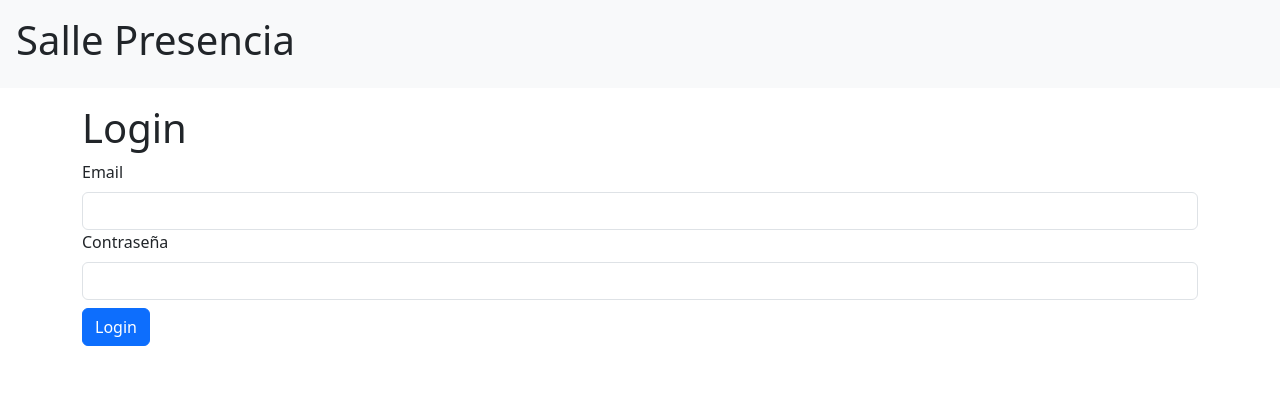
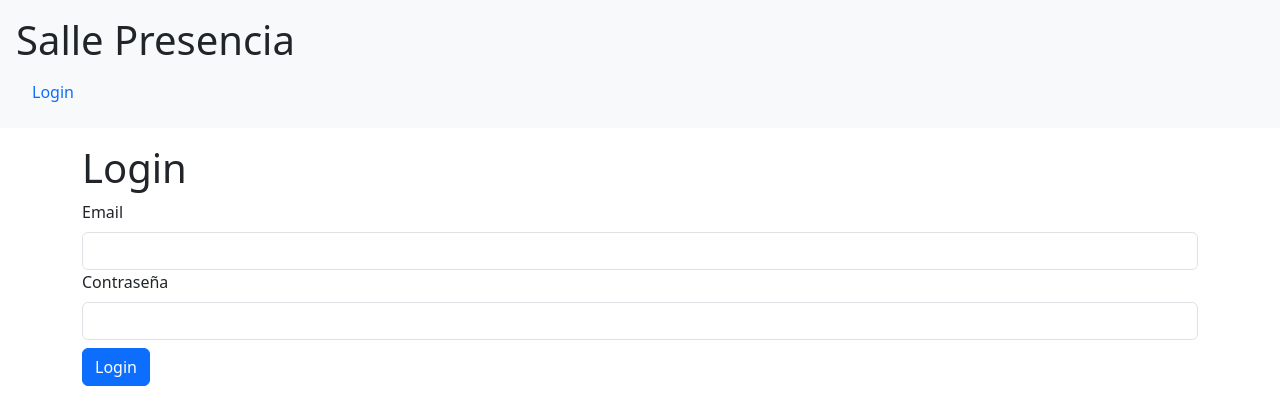
Before and after one commit to sorayadel/IAW, a PHP site: page /index.php in a window 1280 px wide. Shown: the top 420 px of the page. Run offline with PHP 8.4, Linux system fonts and the light colour scheme.

Commit message:
Mostrar botón de login en la cabecera

```diff
--- a/cabecera.php
+++ b/cabecera.php
@@ -11,6 +11,11 @@
 
   <div class="row">
     <div class="col-6">
+      <?php if (!isset($_SESSION["usuario"])): ?>
+        <nav class="nav">
+          <a class="nav-link" href="index.php">Login</a>
+        </nav>
+      <?php endif; ?>
       <?php if (isset($_SESSION["usuario"]) && $_SESSION["usuario"]["rol"] === "admin"): ?>
         <nav class="nav">
           <a class="nav-link" href="gestionusuarios.php">Listado usuarios</a>
```
